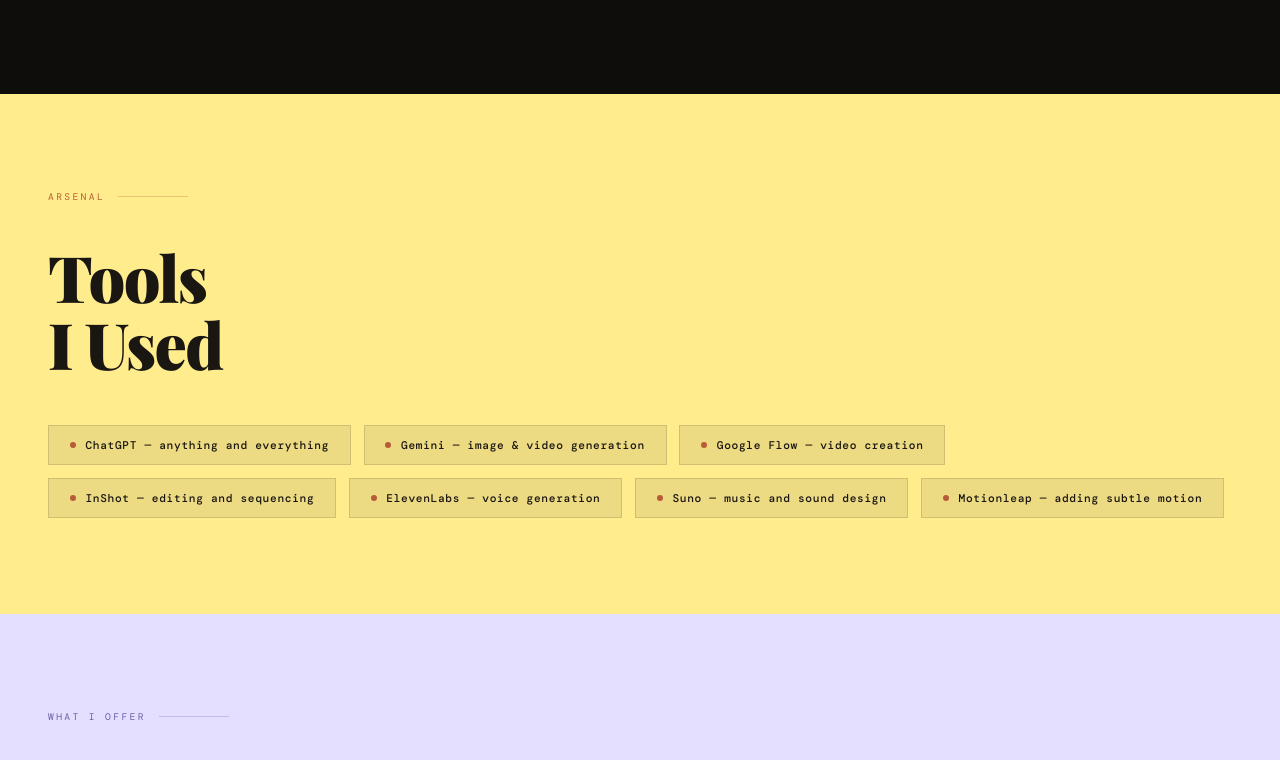
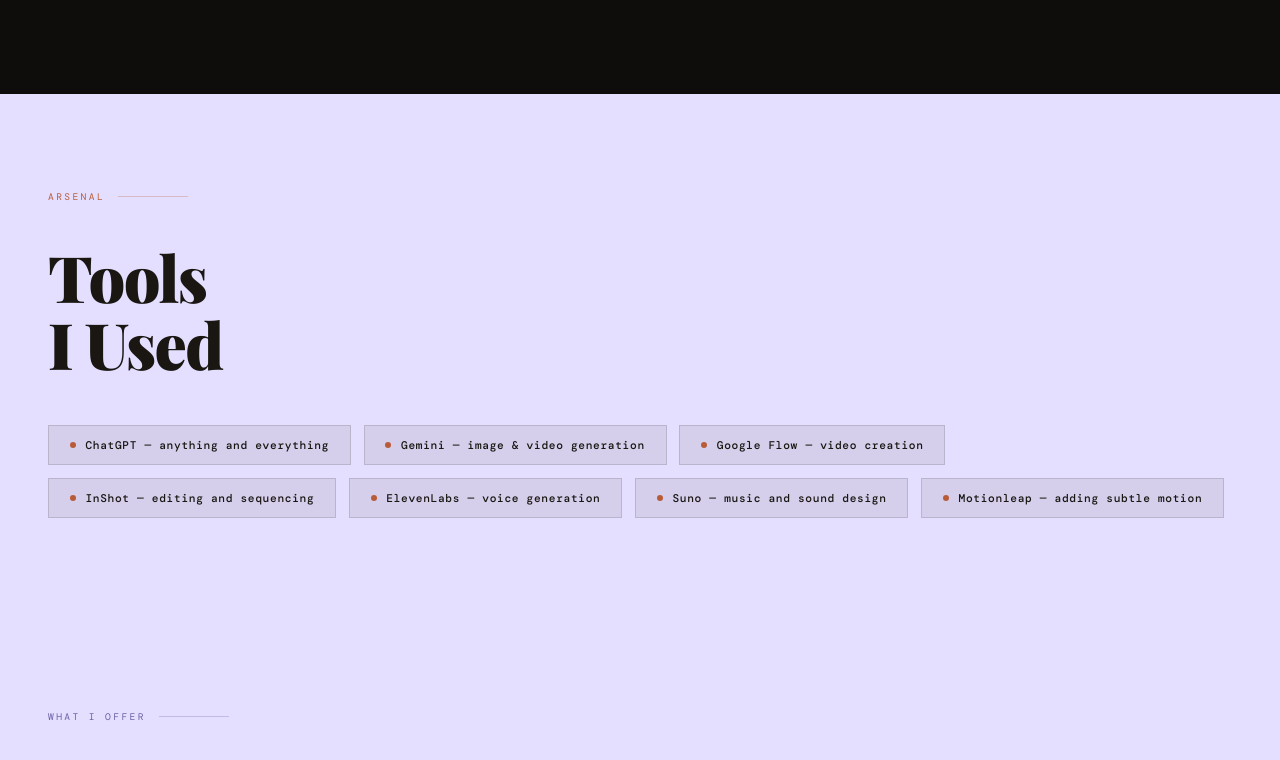
Before and after one commit to gorishsoni101/portfolio, a plain HTML site: page index.html in a window 1280 px wide. Shown: the part 2318-3078 px from the top of the page. Drawn offline with nearby package versions, Linux system fonts and the light colour scheme; a web font is replaced by a local one.

Commit message:
Update index.html

```diff
--- a/index.html
+++ b/index.html
@@ -13,7 +13,7 @@
     --gold: #c8a96e;
     --rust: #b85c38;
     --lavender: #e5dfff;
-    --yellow: #ffec8d;
+    --yellow: #e5dfff;
     --dark: #0f0d0b;
     --mid: #181410;
   }
```
